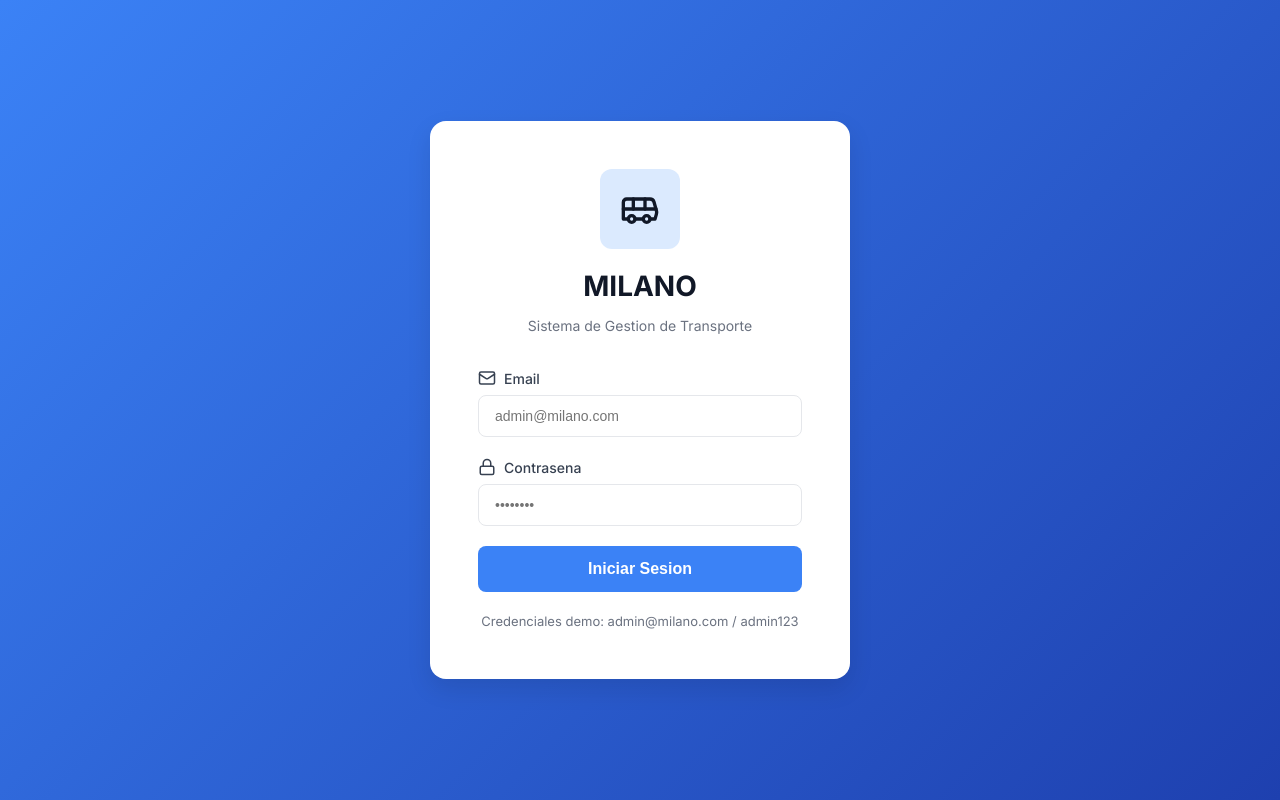
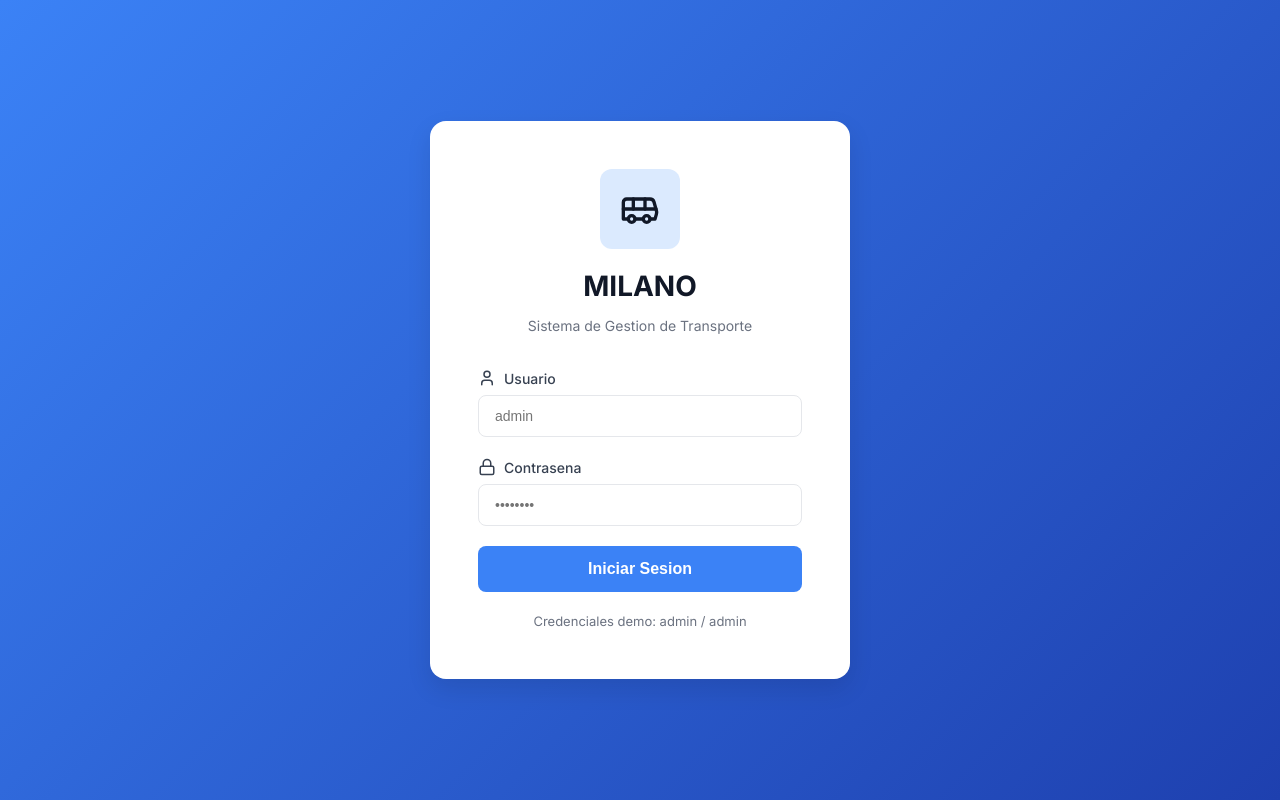
Before and after one commit to Kingocio-blip/milano-transport-system, a React (Create React App) app in the folder frontend/: page /login in a window 1280 px wide. Built offline with nearby package versions, Linux system fonts and the light colour scheme; no server answers.

Commit message:
Cambio login mail por username

```diff
--- a/frontend/src/pages/Login.js
+++ b/frontend/src/pages/Login.js
@@ -1,15 +1,15 @@
 import { useState } from 'react';
 import { useAuthStore } from '../store/authStore';
-import { Bus, Lock, Mail, AlertCircle } from 'lucide-react';
+import { Bus, Lock, User, AlertCircle } from 'lucide-react';
 
 export default function Login() {
-  const [email, setEmail] = useState('');
+  const [username, setUsername] = useState('');
   const [password, setPassword] = useState('');
   const { login, isLoading, error } = useAuthStore();
 
   const handleSubmit = async (e) => {
     e.preventDefault();
-    await login(email, password);
+    await login(username, password);
   };
 
   return (
@@ -33,15 +33,15 @@
         <form className="login-form" onSubmit={handleSubmit}>
           <div className="form-group">
             <label className="form-label">
-              <Mail size={18} />
-              <span>Email</span>
+              <User size={18} />
+              <span>Usuario</span>
             </label>
             <input
-              type="email"
+              type="text"
               className="form-input"
-              placeholder="admin@milano.com"
-              value={email}
-              onChange={(e) => setEmail(e.target.value)}
+              placeholder="admin"
+              value={username}
+              onChange={(e) => setUsername(e.target.value)}
               required
             />
           </div>
@@ -67,7 +67,7 @@
         </form>
 
         <p style={{ textAlign: 'center', marginTop: '20px', fontSize: '13px', color: 'var(--gray-500)' }}>
-          Credenciales demo: admin@milano.com / admin123
+          Credenciales demo: admin / admin
         </p>
       </div>
     </div>
```
